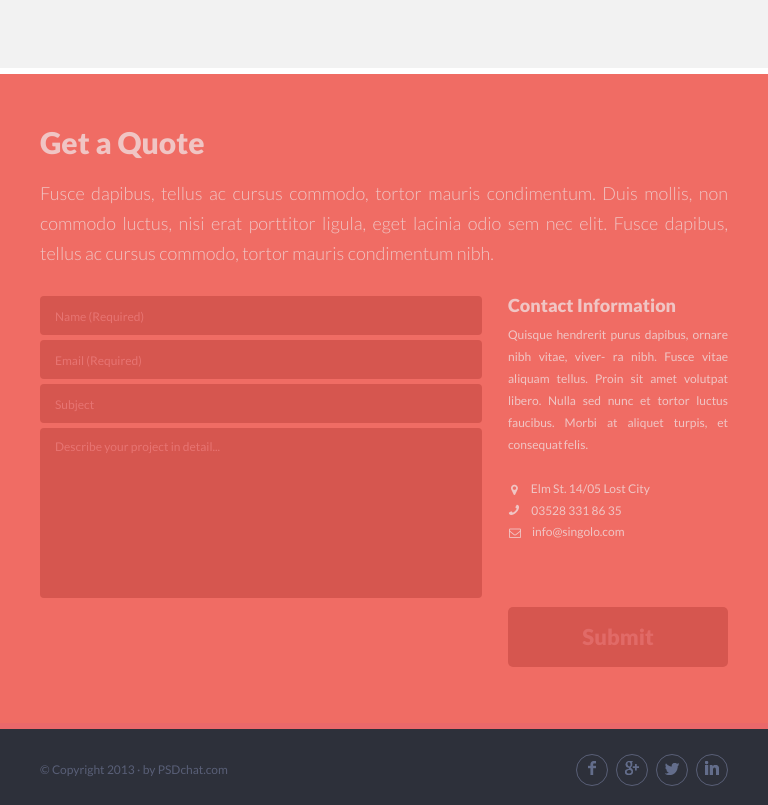
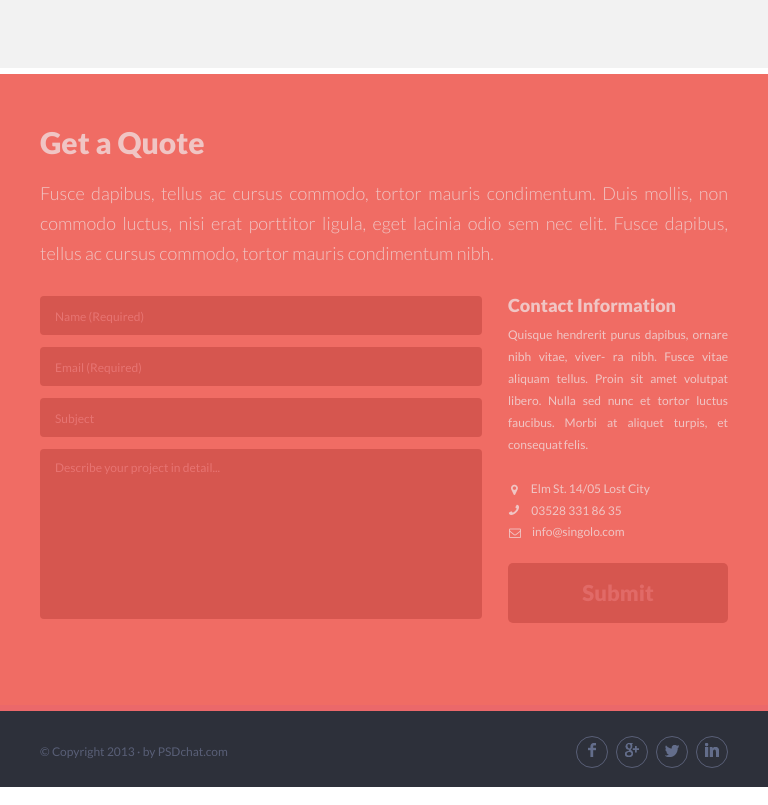
Before and after one commit to Sapranovich/singolo, a plain HTML site: page index.html in a window 768 px wide. Shown: the part 2887-3692 px from the top of the page. Drawn offline with nearby package versions, Linux system fonts and the light colour scheme; files whose address does not match are found by name.

Commit message:
fixed errors

```diff
--- a/media.css
+++ b/media.css
@@ -95,7 +95,9 @@
     	margin-bottom: 0px;
     }
 
-
+    .form {
+        min-height: 630px;
+    }
     .form-box-inner{
     	height: 309px;
     }
@@ -111,7 +113,7 @@
         width: 100%;
     }
     .form-box-left input {
-    	margin-bottom: 5px;
+    	margin-bottom: 12px;
     }
     .form-box-left textarea {
         height: 170px;
@@ -121,7 +123,7 @@
         width: 100%;
     }
     .form-box-links {
-        height: 129px;
+        height: 85px;
     }
 
     .footer-inner {
@@ -334,7 +336,7 @@
         }
 
         .form-content {
-            padding: 44px 0px 42px;
+            padding: 44px 0px 60px;
         }
         .form-box-inner{
         	height:600px;
@@ -345,10 +347,11 @@
             max-width: 315px;
             width: 100%;
             height: 310px;
+            margin-bottom: 18px;
         }
 
         .form-box-left input {
-        	margin-bottom: 5px;
+            margin-bottom: 12px;
         }
         .form-box-left textarea {
             height: 170px;
--- a/style.css
+++ b/style.css
@@ -584,7 +584,7 @@ padding-left: 23px;
     overflow: hidden;
 }
 .form-box-links{
-  height: 100px;
+  height: 170px;
 }
 .form-box-links a{
   font-family:'Lato', sans-serif;
```
